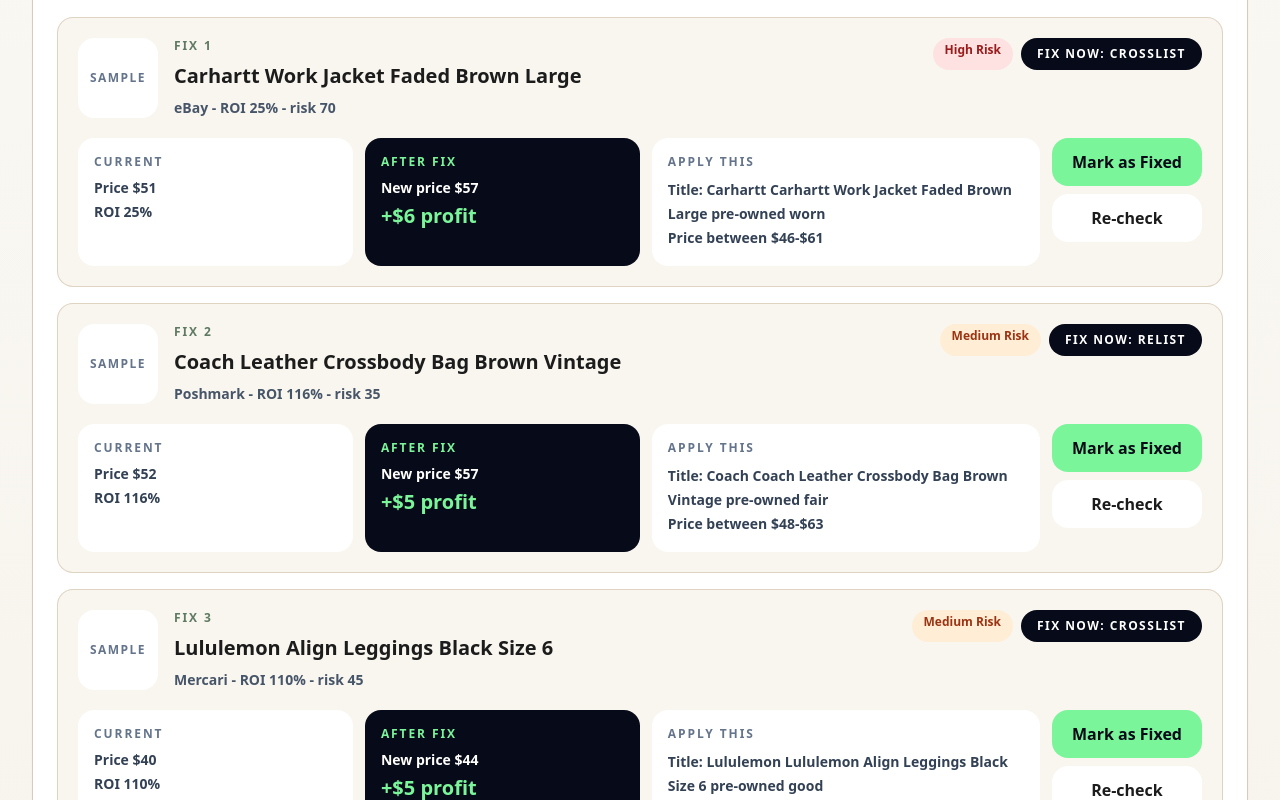
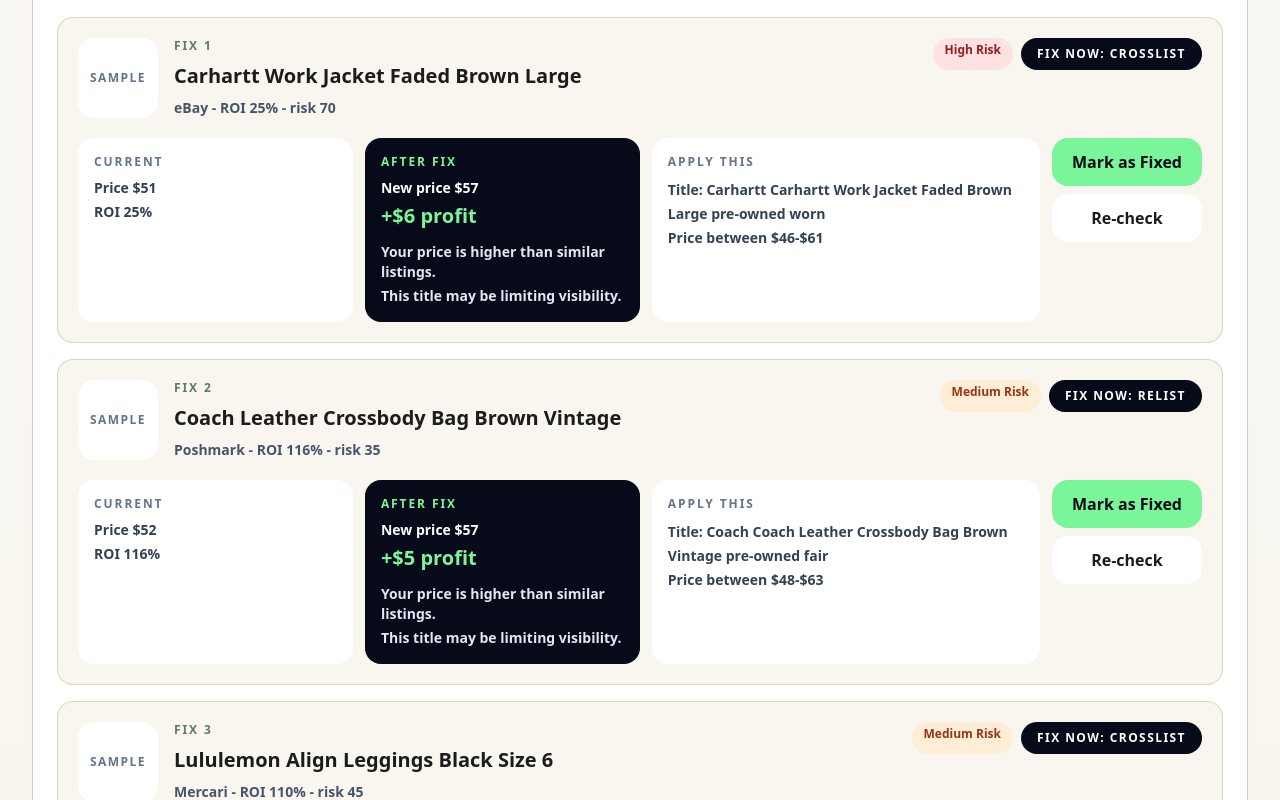
Before and after one commit to RejectedDope/ResaleIQ, a Next.js app: page /inventory in a window 1280 px wide. Shown: the part 800-1600 px from the top of the page. Built offline with nearby package versions, Linux system fonts and the light colour scheme.

Commit message:
Add simple reasons to inventory fix cards

```diff
--- a/app/inventory/page.tsx
+++ b/app/inventory/page.tsx
@@ -223,6 +223,41 @@
 
 function optimizedTitle(input: ListingInput) {
   return [input.brand, input.title, input.condition].filter(Boolean).join(' ').replace(/\s+/g, ' ').slice(0, 80);
+}
+
+function recommendationReasons(row: RowAnalysis) {
+  const { input, analysis, current, fixed } = row;
+  const reasons: string[] = [];
+
+  if (analysis.deadListingRisk.recommendedAction === 'Reprice' || fixed.price < input.targetSalePrice) {
+    reasons.push('Your price is higher than similar listings.');
+  }
+
+  if (input.title.trim().length < 45) {
+    reasons.push('This title may be limiting visibility.');
+  }
+
+  if (analysis.deadListingRisk.riskScore >= 60) {
+    reasons.push('Items like this usually need a faster fix.');
+  }
+
+  if (current.roi < 50) {
+    reasons.push('The current margin is not giving you much room.');
+  }
+
+  if (analysis.deadListingRisk.recommendedAction === 'Crosslist') {
+    reasons.push('This item may do better on another marketplace.');
+  }
+
+  if (analysis.deadListingRisk.recommendedAction === 'Bundle') {
+    reasons.push('Shipping is taking too much of the profit.');
+  }
+
+  if (!reasons.length) {
+    reasons.push('A small update can help this item get seen again.');
+  }
+
+  return Array.from(new Set(reasons)).slice(0, 2);
 }
 
 function sourceLabel(source: InventorySource) {
@@ -544,6 +579,7 @@
         <div className="mt-5 grid gap-4">
           {topItems.length ? topItems.map((row, index) => {
             const { item, input, analysis, current, fixed, band } = row;
+            const reasons = recommendationReasons(row);
             return (
               <div key={item.id} className="rounded-2xl border border-tan/80 bg-ivory p-5">
                 <div className="flex flex-col gap-4 lg:flex-row lg:items-start lg:justify-between">
@@ -563,7 +599,7 @@
 
                 <div className="mt-5 grid gap-3 lg:grid-cols-[0.85fr_0.85fr_1.2fr_auto]">
                   <div className="rounded-2xl bg-white p-4"><p className="text-xs font-bold uppercase tracking-[0.16em] text-slate-500">Current</p><p className="mt-2 text-sm font-bold text-slate-700">Price ${current.price.toFixed(0)}</p><p className="mt-1 text-sm font-bold text-slate-700">ROI {current.roi}%</p></div>
-                  <div className="rounded-2xl bg-[#070A18] p-4 text-white"><p className="text-xs font-bold uppercase tracking-[0.16em] text-[#7AF59A]">After Fix</p><p className="mt-2 text-sm font-bold">New price ${fixed.price.toFixed(0)}</p><p className="mt-1 text-xl font-extrabold text-[#7AF59A]">+${fixed.improvement.toFixed(0)} profit</p></div>
+                  <div className="rounded-2xl bg-[#070A18] p-4 text-white"><p className="text-xs font-bold uppercase tracking-[0.16em] text-[#7AF59A]">After Fix</p><p className="mt-2 text-sm font-bold">New price ${fixed.price.toFixed(0)}</p><p className="mt-1 text-xl font-extrabold text-[#7AF59A]">+${fixed.improvement.toFixed(0)} profit</p><div className="mt-3 space-y-1 text-sm font-semibold leading-5 text-slate-200">{reasons.map((reason) => <p key={reason}>{reason}</p>)}</div></div>
                   <div className="rounded-2xl bg-white p-4 text-sm font-bold leading-6 text-slate-700"><p className="text-xs font-extrabold uppercase tracking-[0.16em] text-slate-500">Apply this</p><p className="mt-2">Title: {optimizedTitle(input)}</p><p>Price between ${band.low.toFixed(0)}-${band.high.toFixed(0)}</p></div>
                   <div className="flex flex-col gap-2 lg:min-w-[150px]"><button type="button" onClick={() => setConfirmingItemId(item.id)} className="bg-[#7AF59A] text-[#070A18]">Mark as Fixed</button><button type="button" onClick={() => setMessage(`${item.title} re-checked. Current ROI is ${current.roi}% and risk is ${analysis.deadListingRisk.riskScore}.`)} className="bg-white text-ink">Re-check</button></div>
                 </div>
```
